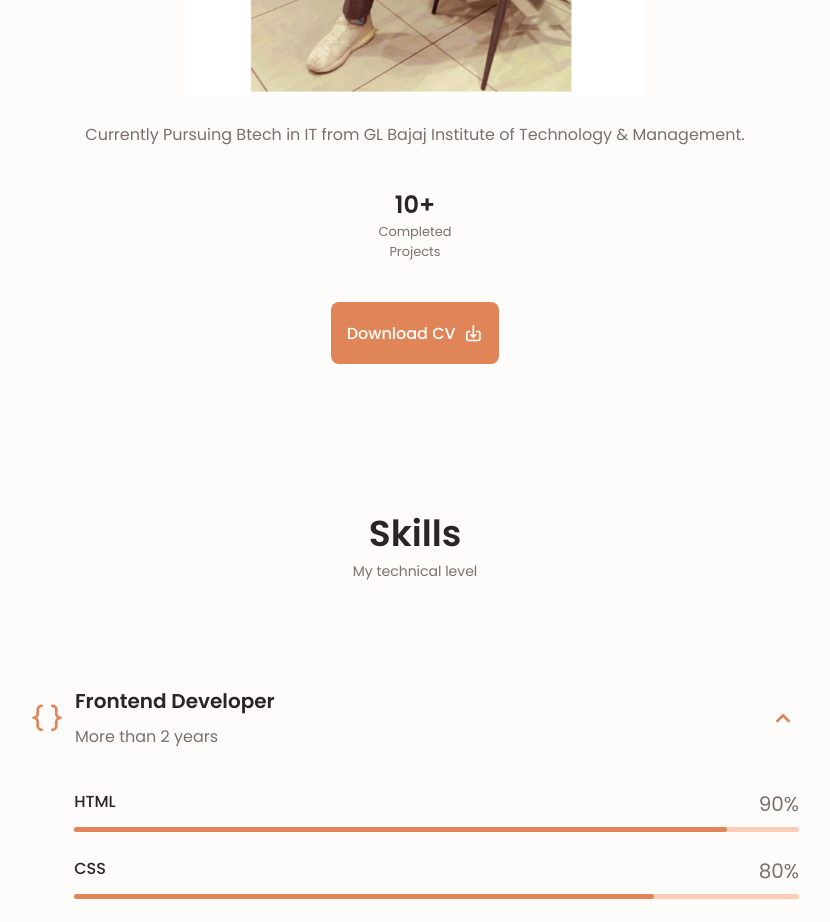
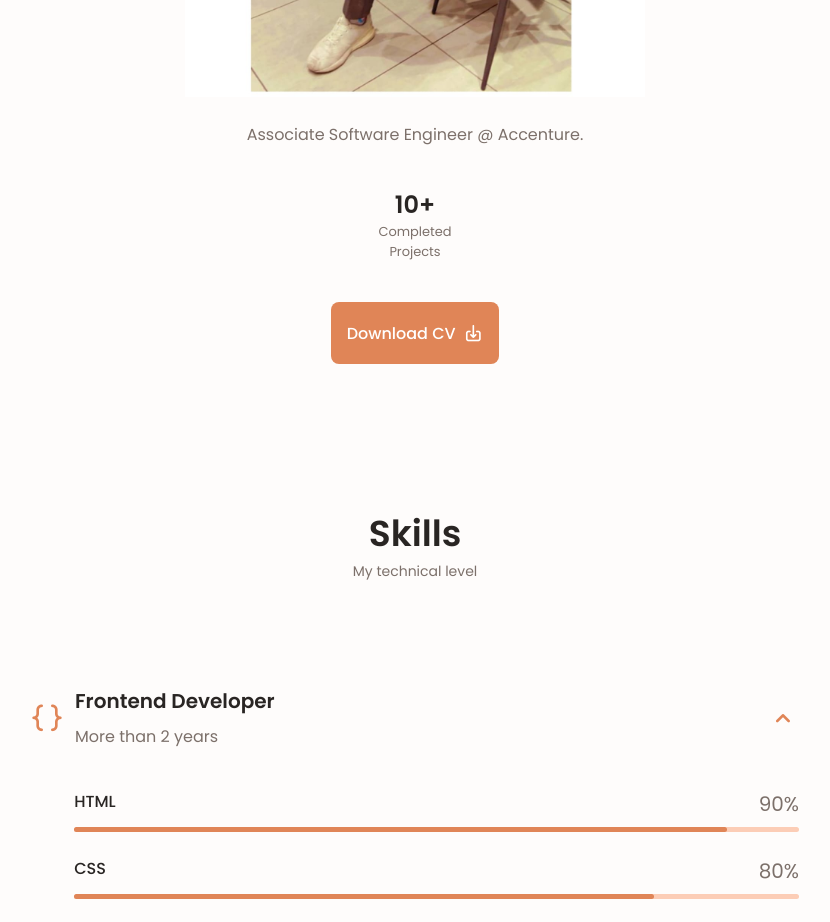
Before and after one commit to Anshuman1609/PortFolio-Anshuman_Dubey, a plain HTML site: page index.html in a window 1280 px wide. Shown: the part 1460-2382 px from the top of the page, without its empty margins (225-1055 px from the left). Drawn offline with nearby package versions, Linux system fonts and the light colour scheme; a web font is replaced by a local one.

Commit message:
job posted

```diff
--- a/index.html
+++ b/index.html
@@ -161,7 +161,7 @@
 
       <div class="about__data">
         <p class="about__description">
-          Currently Pursuing Btech in IT from GL Bajaj Institute of Technology & Management.
+          Associate Software Engineer @ Accenture.
         </p>
 
         <div class="about__info">
```
